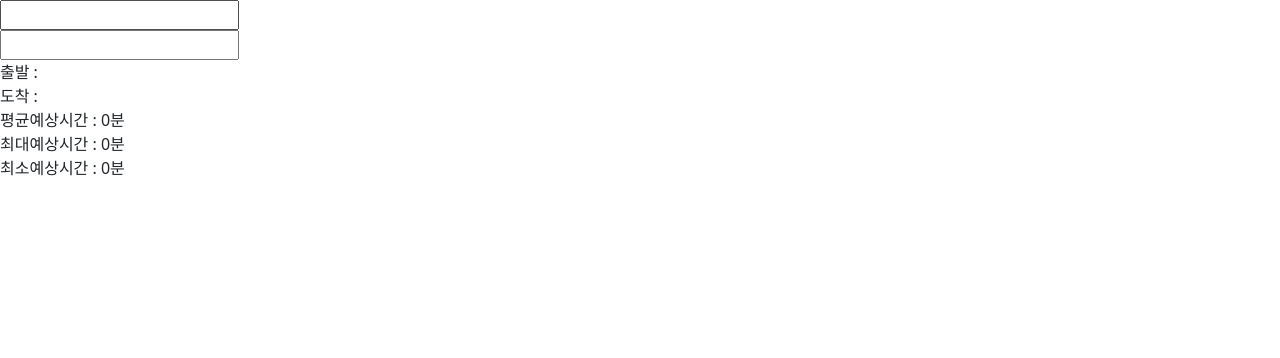
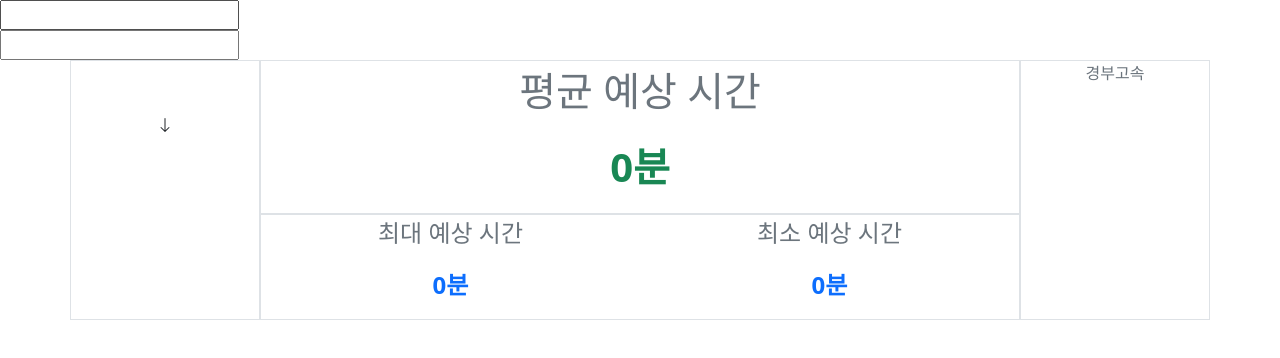
Before and after one commit to reddirthorse/pagingtraffic, a React (Create React App) app: page / in a window 1280 px wide. Shown: the top 358 px of the page. Built offline with nearby package versions, Linux system fonts and the light colour scheme.

Commit message:
12-01-class

```diff
--- a/src/App.js
+++ b/src/App.js
@@ -10,8 +10,14 @@ function App() {
     startCity:'',
     endCity:''
   })
-  const [start,setStart] = useState([]);
-  const [end,setEnd] = useState([])
+  const [start,setStart] = useState({
+    code:[],
+    name:[]
+  });
+  const [end,setEnd] = useState({
+    code:[],
+    name:[]
+  })
 
 
   const {startCity, endCity} = inputs;
@@ -28,53 +34,54 @@ function App() {
   useEffect(() =>{
     //경부 고속도로 하행선 시작
     if (startCity ==='서울' && endCity ==='대전'){
-      setStart(['101'])
-      setEnd(['115'])
+      setStart({code:['101'],name:['서울']})
+      setEnd({code:['115'],name:['대전']})
     }
     else if(startCity ==='서울' && endCity ==='대구'){
-      setStart(['101'])
-      setEnd(['129'])
+      setStart({code:['101'],name:['서울']})
+      setEnd({code:['129'],name:['북대구']})
     }
     else if(startCity ==='서울' && endCity ==='부산'){
-      setStart(['101','129','131','133'])
-      setEnd(['129','131','133','140'])
+      setStart({code:['101','129','131','133'],name:['서울','북대구','경산','건천']})
+      setEnd({code:['129','131','133','140'],name:['북대구','경산','건천','부산']})
+
     }else if(startCity ==='대전' && endCity ==='대구'){
-      setStart(['115'])
-      setEnd(['129'])
+      setStart({code:['115'],name:['대전']})
+      setEnd({code:['129'],name:['북대구']})
     }
     else if(startCity ==='대전' && endCity ==='부산'){
-      setStart(['115','129','131','133'])
-      setEnd(['129','131','133','140'])
+      setStart({code:['115','129','131','133'],name:['대전','북대구','경산','건천']})
+      setEnd({code:['129','131','133','140'],name:['북대구','경산','건천','부산']})
     }
     else if(startCity ==='대구' && endCity ==='부산'){
-      setStart(['131','133'])
-      setEnd(['133','140'])
+      setStart({code:['131','133'],name:['경산','건천']})
+      setEnd({code:['133','140'],name:['건천','부산']})
     }
     //경부 고속 도로 하행선 종료
     //경부 고속도로 상행선 시작
     else if (startCity ==='부산' && endCity ==='대구'){
-      setStart(['133','140'])
-      setEnd(['131','133'])
+      setStart({code:['140','133'],name:['부산','건천']})
+      setEnd({code:['133','131'],name:['건천','경산']})
     }
     else if (startCity ==='부산' && endCity ==='대전'){
-      setStart(['123','131','133','140'])
-      setEnd(['115','123','131','133'])
+      setStart({code:['140','133','131','129'],name:['부산','건천','경산','북대구']})
+      setEnd({code:['133','131','129','115'],name:['건천','경산','북대구','대전']})
     }
     else if (startCity ==='부산' && endCity ==='서울'){
-      setStart(['123','131','133','140'])
-      setEnd(['101','123','131','133'])
+      setStart({code:['140','133','131','129'],name:['부산','건천','경산','북대구']})
+      setEnd({code:['133','131','129','101'],name:['건천','경산','북대구','서울']})
     }
     else if (startCity ==='대구' && endCity ==='대전'){
-      setStart(['123'])
-      setEnd(['115'])
+      setStart({code:['129'],name:['북대구']})
+      setEnd({code:['115'],name:['대전']})
     }
     else if (startCity ==='대구' && endCity ==='서울'){
-      setStart(['123'])
-      setEnd(['101'])
+      setStart({code:['129'],name:['대구']})
+      setEnd({code:['101'],name:['서울']})
     }
     else if (startCity ==='대전' && endCity ==='서울'){
-      setStart(['115'])
-      setEnd(['101'])
+      setStart({code:['115'],name:['대전']})
+      setEnd({code:['101'],name:['서울']})
     }
     //경부 고속도로 상행선 종료
     //광주 관련 도로 시작
--- a/src/multiTraffic.js
+++ b/src/multiTraffic.js
@@ -1,8 +1,11 @@
+import 'bootstrap/dist/css/bootstrap.min.css';
 import React, { useState, useEffect } from 'react';
 import axios from "axios";
 
  const GetMultiTraffic = (props)=>{
     const [dataSumList,setDataSumList] = useState([])
+    const [nameSumList,setNameSumList] = useState([])
+    const [louteDataList,setLouteDataList] = useState([])
     // let dataList = []
     // let dataSumList = []
 
@@ -23,42 +26,6 @@ import axios from "axios";
     }
 
 
-    // useEffect( async()=>{
-    //     console.log(props)
-    //     const { start, end } = props
-    //     let tempDataList = []
-    //     let sumTimeAvg = 0
-    //     let sumTimeMax = 0
-    //     let sumTimeMin = 0
-    //     try{
-    //         for (let i=0;i<start.length;i++){
-    //             const data = await axios.get(`http://data.ex.co.kr/openapi/odhour/trafficTimeByRoute?key=6844121548&type=json&startUnitCode=${start[i]}&endUnitCode=${end[i]}`)
-
-    //             console.log(i,data)
-    //             const {list} = data.data
-    //             console.log(list)
-
-    //             for (let j = 0; j<list.length; j++) {
-    //                 if(list[j].startUnitCode ===`${start[i]} `&&list[j].endUnitCode ===`${end[i]} `&&list[j].carType ==='1'){
-    //                     tempDataList.push({'carType':list[j].carType,'startUnitCode':list[j].startUnitCode,'endUnitCode':list[j].endUnitCode,'timeAvg':list[j].timeAvg,'timeMax':list[j].timeMax,'timeMin':list[j].timeMin,'sumTm':list[j].sumTm});
-    //                 }
-    //             }
-    //          }
-    //          for (let j = 0; j < tempDataList.length;j++){
-    //             sumTimeAvg = sumTimeAvg + parseInt(tempDataList[j].timeAvg)
-    //             sumTimeMax = sumTimeMax + parseInt(tempDataList[j].timeMax)
-    //             sumTimeMin = sumTimeMin + parseInt(tempDataList[j].timeMin)
-    //         }
-
-    //         // async function getTraffics(){
-    //         // const res = await axios.all(url);
-    //         // console.log(res);
-    //         setDataSumList([sumTimeAvg,sumTimeMax,sumTimeMin])
-    //         console.log(dataSumList)
-    //         console.log(sumTimeMin)
-    //     }
-
-        // getTraffics()
 useEffect( () =>{
     const { start, end } = props
     let tempDataList = []
@@ -67,11 +34,11 @@ useEffect( () =>{
     let sumTimeMin = 0
     try{
         async function getTraffics(){
-        for (let i=0;i<start.length;i++){
-            const data = await axios.get(`http://data.ex.co.kr/openapi/odhour/trafficTimeByRoute?key=6844121548&type=json&startUnitCode=${start[i]}&endUnitCode=${end[i]}`)
+        for (let i=0;i<start.code.length;i++){
+            const data = await axios.get(`http://data.ex.co.kr/openapi/odhour/trafficTimeByRoute?key=6844121548&type=json&startUnitCode=${start.code[i]}&endUnitCode=${end.code[i]}`)
             const {list} = data.data
             for (let j = 0; j<list.length; j++) {
-                if(list[j].startUnitCode ===`${start[i]} `&&list[j].endUnitCode ===`${end[i]} `&&list[j].carType ==='1'){
+                if(list[j].startUnitCode ===`${start.code[i]} `&&list[j].endUnitCode ===`${end.code[i]} `&&list[j].carType ==='1'){
                     tempDataList.push({'carType':list[j].carType,'startUnitCode':list[j].startUnitCode,'endUnitCode':list[j].endUnitCode,'timeAvg':list[j].timeAvg,'timeMax':list[j].timeMax,'timeMin':list[j].timeMin,'sumTm':list[j].sumTm});
                 }
             }
@@ -94,13 +61,54 @@ useEffect( () =>{
         console.log(dataSumList)
  return(
 
-     <div className = "col-md-12">
-        <div className = 'startCity'>출발 : {props.startCity}</div>
-        <div className = 'endCity'>도착 : {props.endCity}</div>
-        <div className = 'sumTimeAvg'>평균예상시간 : {timeCal(dataSumList[0])}</div>
-        <div className = 'sumTimeMax'>최대예상시간 : {timeCal(dataSumList[1])}</div>
-        <div className = 'sumTimeMin'>최소예상시간 : {timeCal(dataSumList[2])}</div>
-     </div>
+     <div className = "container">
+
+        {/* <strong className="d-inline-block mb-2 text-success">출발 : {props.startCity}</strong>
+        <div className = 'endCity'>도착 : {props.endCity}</div> */}
+        <div className = "row">
+            <div className = "col border">
+                <div class="row">
+                    <p class="text-start fs-1 text-muted">{props.startCity}</p>
+                    </div>
+                    <div class="row">
+                        <p>&nbsp;</p>
+                        <svg xmlns="http://www.w3.org/2000/svg" width="16" height="16" fill="currentColor" class="bi bi-arrow-down" viewBox="0 0 16 16">
+                            <path fill-rule="evenodd" d="M8 1a.5.5 0 0 1 .5.5v11.793l3.146-3.147a.5.5 0 0 1 .708.708l-4 4a.5.5 0 0 1-.708 0l-4-4a.5.5 0 0 1 .708-.708L7.5 13.293V1.5A.5.5 0 0 1 8 1z"/>
+                        </svg>
+                        <p>&nbsp;</p>
+                    </div>
+                    <div class="row">
+                        <p class="text-start fs-1 text-muted">{props.endCity}</p>
+                    </div>
+            </div>
+            <div className = "col-8">
+            <div className = "row border">
+                <div className = "col">
+                    <p class="text-center fs-1 text-muted">평균 예상 시간</p>
+                    <p class="text-center fs-1 fw-bold text-success">{timeCal(dataSumList[0])}</p>
+                    </div>
+            </div>
+            <div className = "row border">
+                <div className = "col">
+                    <p class="text-center fs-4 text-muted">최대 예상 시간</p>
+                    <p class="text-center fs-4 fw-bold text-primary">{timeCal(dataSumList[1])}</p>
+                    </div>
+                <div className = "col">
+                    <p class="text-center fs-4 text-muted">최소 예상 시간</p>
+                    <p class="text-center fs-4 fw-bold text-primary">{timeCal(dataSumList[2])}</p>
+                    </div>
+            </div>
+        </div>
+        <div className = "col border">
+            <p className = "text-center text-muted fs-6">경부고속</p>
+        </div>
+        </div>
+
+</div>
+
+
+
+
  )
 }
 export {GetMultiTraffic}
```
Also changed, not shown: 1 other file (tests, documents, lock files or other folders).
